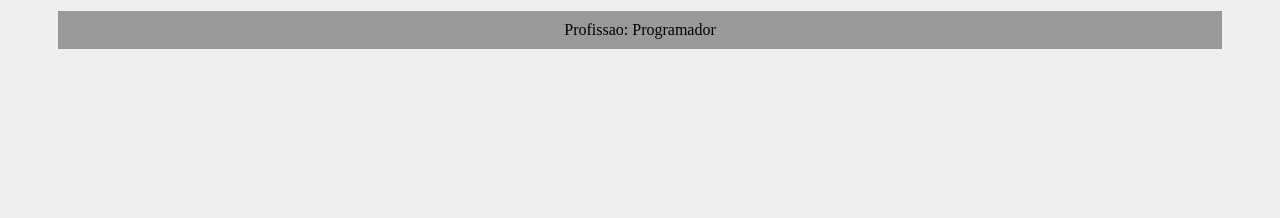
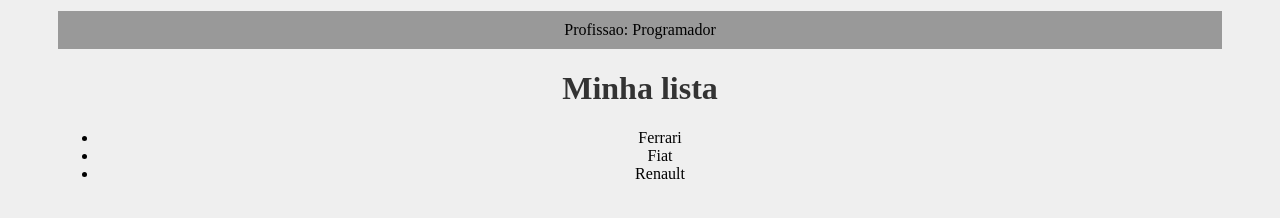
Before and after one commit to GRSFFE/React, a React (Create React App) app in the folder meu-projeto/: page / in a window 1280 px wide. Shown: the part 482-700 px from the top of the page. Built offline with nearby package versions, Linux system fonts and the light colour scheme.

Commit message:
Utiliza React fragments

```diff
--- a/meu-projeto/src/App.js
+++ b/meu-projeto/src/App.js
@@ -2,6 +2,7 @@
 import SayMyName from "./components/sayMyName";
 import Pessoa from "./components/Pessoa";
 import Frase from "./components/Frase";
+import List from "./components/List";
 
 function App() {
   const nome = "Maria";
@@ -20,6 +21,7 @@
         profissao="Programador"
         foto="https://via.placeholder.com/150"
       />
+      <List />
     </div>
   );
 }
--- /dev/null
+++ b/meu-projeto/src/components/Item.js
@@ -0,0 +1,8 @@
+function Item(props) {
+  return (
+    <>
+      <li>{props.marca}</li>
+    </>
+  );
+}
+export default Item;
--- /dev/null
+++ b/meu-projeto/src/components/List.js
@@ -0,0 +1,16 @@
+import Item from "./Item";
+
+function List() {
+  return (
+    <>
+      <h1>Minha lista</h1>
+      <ul>
+        <Item marca="Ferrari" />
+        <Item marca="Fiat" />
+        <Item marca="Renault" />
+      </ul>
+    </>
+  );
+}
+
+export default List;
--- a/meu-projeto/src/index.css
+++ b/meu-projeto/src/index.css
@@ -1,5 +1,6 @@
 body {
   padding: 50px;
+  padding-bottom: 500px;
   background-color: #efefef;
 }
 
```
